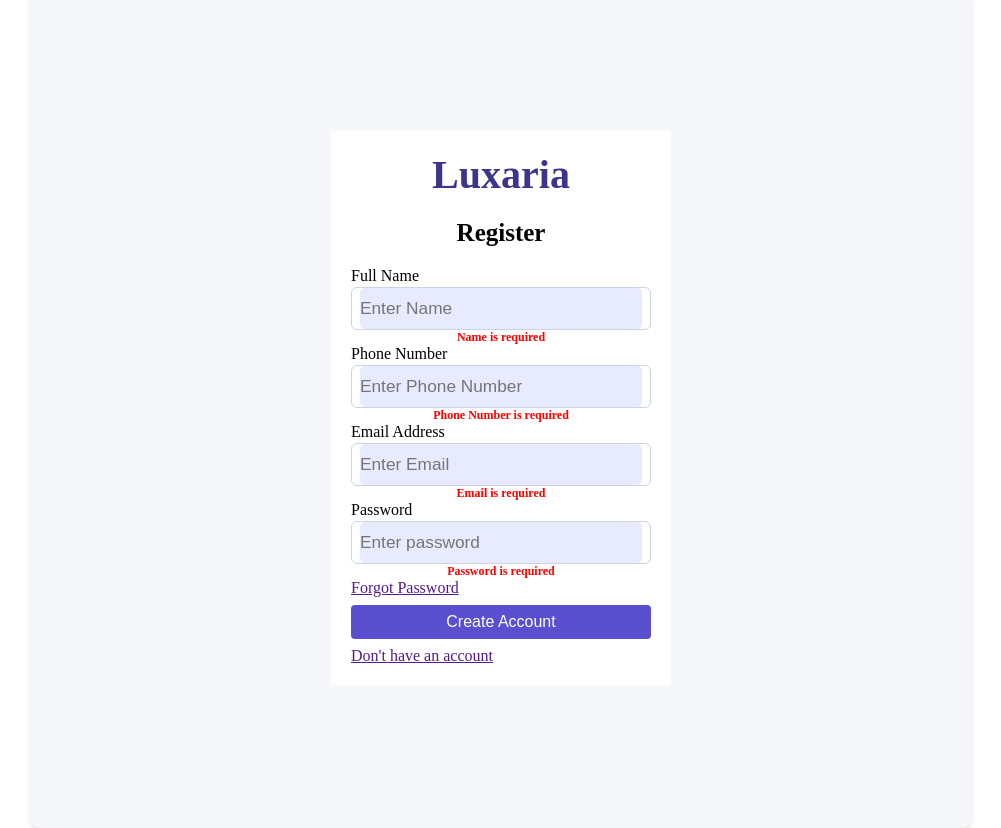
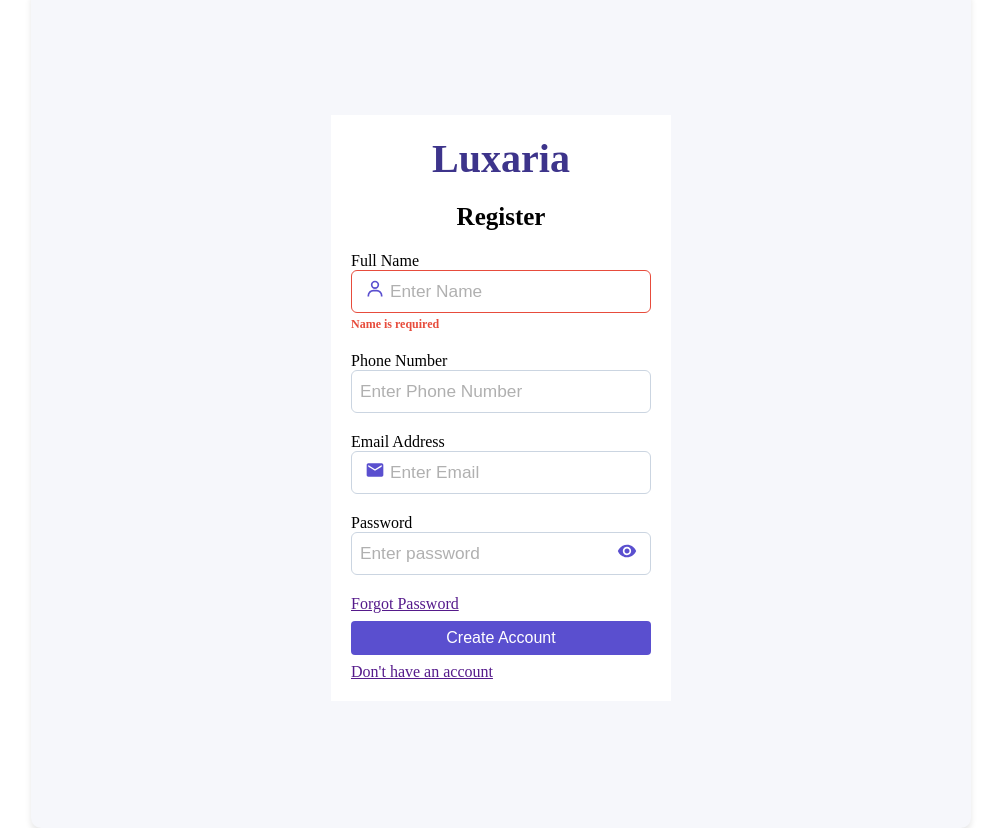
Before and after one commit to MbahLesky/Home-Finder, a React (Create React App) app: page /signup in a window 1280 px wide. Shown: the whole page, without its empty margins (139-1140 px from the left). Built offline with nearby package versions, Linux system fonts and the light colour scheme.

Commit message:
Textfield edit

```diff
--- a/src/components/TextField.css
+++ b/src/components/TextField.css
@@ -1,22 +1,57 @@
 
-.input-field {
+
+.input-element {
     display: flex;
     flex-direction: column;
+    width: 100%;
+    margin-bottom: 20px;
 }
 
-.input-field input {
-    padding: 10px;
-    border-radius: 5px;
-    border: none;
-    background-color: var(--color-primary-light) !important;
+.input-element .input-field {
+    display: flex;
+    flex-direction: row;
+    align-items: center;
+    justify-content: center;
+    border: 1.5px solid #cbd5e1;
+    border-radius: 6px;
+    background: #fff;
+    padding: 0 8px;
+    transition: border 0.2s;
 }
 
-.input-field .error-text {
-    color: red;
-    font-size: 12px;
-
+.input-element .input-field:focus-within {
+    outline: 2px solid var(--color-primary);
+    box-shadow: 0 0 0 2px rgba(138,91,230,0.08);
 }
 
-input:focus {
-    outline: 2px solid var(--color-primary);
+.input-element input {
+    flex: 1;
+    border: none;
+    outline: none;
+    font-size: 1.08rem;
+    padding: 10px 0;
+    background: transparent;
+    color: #222;
 }
+
+.input-element input::placeholder {
+    color: #b0b0b0;
+    opacity: 1;
+}
+
+.input-element.invalid .input-field {
+    border-color: #e74c3c;
+}
+
+.error-text {
+    color: #e74c3c;
+    font-size: 12px;
+    text-align: left;
+    margin-top: 4px;
+}
+
+.input-icon {
+    color: var(--color-primary);
+    font-size: 20px;
+    margin: 5px;
+}
--- a/src/components/TextField.jsx
+++ b/src/components/TextField.jsx
@@ -10,12 +10,13 @@ import React from 'react';
  * @param {React.ReactNode} [endElement] - Optional element to render at the end (icon, button, etc)
  * @param {object} [props] - Other input props
  */
-function TextField({ id, type = 'text', placeholder, label, errorText, value, name, onChange, startElement, endElement, ...props }) {
+
+function TextField({ id, type = 'text', placeholder, label, errorText, value, name, onChange, startElement, endElement, isInvalid = false, ...props }) {
   return (
-    <div className="input-field">
-      {label && <label style={{ fontWeight: 500, marginBottom: 2 }}>{label}</label>}
-      <div style={{ display: 'flex', alignItems: 'center', border: '1.5px solid #cbd5e1', borderRadius: 6, background: '#fff', padding: '0 8px' }}>
-        {startElement && <span style={{ marginRight: 6 }}>{startElement}</span>}
+    <div className={`input-element${isInvalid ? ' invalid' : ''}`}>
+      {label && <label className="input-label">{label}</label>}
+      <div className="input-field">
+        {startElement && <span className="input-icon input-icon-start">{startElement}</span>}
         <input
           id={id}
           type={type}
@@ -23,12 +24,11 @@ function TextField({ id, type = 'text', placeholder, label, errorText, value, na
           value={value}
           name={name}
           onChange={onChange}
-          style={{ flex: 1, border: 'none', outline: 'none', fontSize: '1.08rem', padding: '10px 0', background: 'transparent' }}
           {...props}
         />
-        {endElement && <span style={{ marginLeft: 6 }}>{endElement}</span>}
+        {endElement && <span className="input-icon input-icon-end">{endElement}</span>}
       </div>
-      {errorText && <p className="error-text">{errorText}</p>}
+      {errorText && isInvalid && <p className="error-text">{errorText}</p>}
     </div>
   );
 }
--- a/src/layouts/PropertyInfoStep.jsx
+++ b/src/layouts/PropertyInfoStep.jsx
@@ -34,7 +34,7 @@ function PropertyInfoStep({ saleOrRent, onBack }) {
 
   return (
     <div className="profile-layout">
-      <div className="profile-content">
+      <div className="profile-context">
         <main className="profile-main">
           <h1 className="profile-title">
             <span style={{ display: "flex", alignItems: "center" }}>
--- a/src/pages/auth/SignUp.jsx
+++ b/src/pages/auth/SignUp.jsx
@@ -1,7 +1,9 @@
+import { MdEmail, MdVisibility } from 'react-icons/md';
 import FilledButton from '../../components/FilledButton';
 import TextField from '../../components/TextField';
 import Title from '../../components/Title';
 import './auth.css';
+import { BiUser } from 'react-icons/bi';
 
 function SignUp() {
     return (
@@ -18,6 +20,8 @@ function SignUp() {
                 errorText="Name is required"
                 id="name"
                 value=""
+                isInvalid={true}
+                startElement={<BiUser />}
               />
 
               <TextField
@@ -35,6 +39,7 @@ function SignUp() {
                 errorText="Email is required"
                 id="email"
                 value=""
+                startElement={<MdEmail />}
               />
 
               {/* Password Field */}
@@ -44,6 +49,7 @@ function SignUp() {
                 label="Password"
                 errorText="Password is required"
                 id="password"
+                endElement={<MdVisibility />}
               />
 
               <a href="">Forgot Password</a>
```
